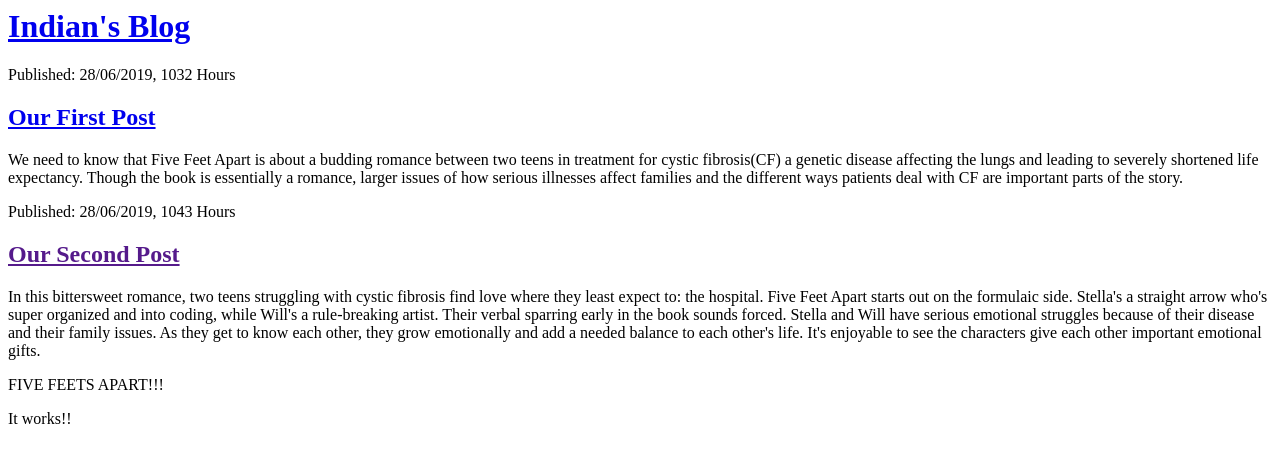
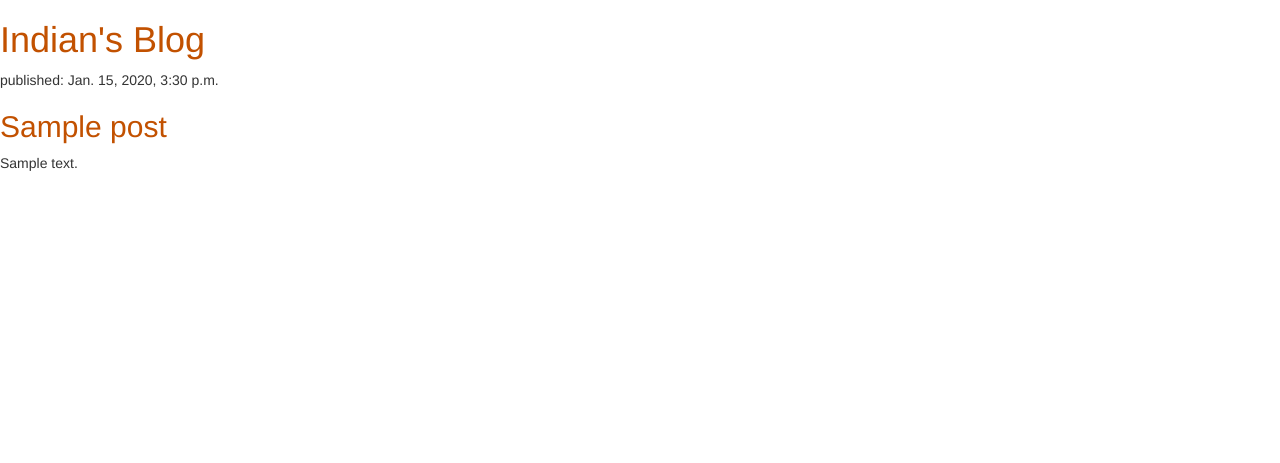
Before and after one commit to harshitam14/my-first-blog, a Django app: template blog/templates/blog/post_list.html in a window 1280 px wide. Shown: the top 463 px of the page. Run offline with Django 3.2, Linux system fonts and the light colour scheme; the template is opened without the code that fills it: values that come from a table or form of the project are taken from there, others are empty; tables that the repository leaves empty hold one stand-in row (values such as "Sample post"); parts of the project's set-up code (start-up, migrations or seed data) failed here and were passed over; some libraries are stand-ins or nearby versions.

Commit message:
Modified templates to display posts from database.

```diff
--- /dev/null
+++ b/blog/static/css/blog.css
@@ -0,0 +1,3 @@
+h1 a,h2 a{
+	color: #C25100;
+}
--- a/blog/templates/blog/post_list.html
+++ b/blog/templates/blog/post_list.html
@@ -1,28 +1,22 @@
+{% load static %}
 <html>
     <head>
-    	<title>Indian's Blog</title>
+        <title>Django Girls blog</title>
+        <link rel="stylesheet" href="//maxcdn.bootstrapcdn.com/bootstrap/3.2.0/css/bootstrap.min.css">
+        <link rel="stylesheet" href="//maxcdn.bootstrapcdn.com/bootstrap/3.2.0/css/bootstrap-theme.min.css">
+        <link rel="stylesheet" href="{% static 'css/blog.css' %}">
     </head>
     <body>
-    	<div>
-    		<h1><a href="/">Indian's Blog</a></h1>
-    	</div>
+        <div>
+            <h1><a href="/">Indian's Blog</a></h1>
+        </div>
 
-    	<div>
-    		<p>Published: 28/06/2019, 1032 Hours</p>
-    		<h2><a href="https://www.commonsensemedia.org/book-reviews/five-feet-apart">Our First Post</a></h2>
-    		<p>We need to know that Five Feet Apart is about a budding romance between two teens in treatment for cystic fibrosis(CF) a genetic disease affecting the lungs and leading to severely shortened life expectancy. Though the book is essentially a romance, larger issues of how serious illnesses affect families and the different ways patients deal with CF are important parts of the story.</p>
-    	</div>
-
-    	<div>
-    		<p>Published: 28/06/2019, 1043 Hours</p>
-    		<h2><a href="">Our Second Post</a></h2>
-    		<p>In this bittersweet romance, two teens struggling with cystic fibrosis find love where they least expect to: the hospital. Five Feet Apart starts out on the formulaic side. Stella's a straight arrow who's super organized and into coding, while Will's a rule-breaking artist. Their verbal sparring early in the book sounds forced. Stella and Will have serious emotional struggles because of their disease and their family issues. As they get to know each other, they grow emotionally and add a needed balance to each other's life. It's enjoyable to see the characters give each other important emotional gifts.</p>
-    	</div>
+        {% for post in posts %}
+            <div>
+                <p>published: {{ post.published_date }}</p>
+                <h2><a href="">{{ post.title }}</a></h2>
+                <p>{{ post.text|linebreaksbr }}</p>
+            </div>
+        {% endfor %}
     </body>
-
-
-<body>
-	<p>FIVE FEETS APART!!!</p>
-	<P>It works!!</P>
-</body>
 </html>
--- a/blog/views.py
+++ b/blog/views.py
@@ -1,5 +1,7 @@
 from django.shortcuts import render
+from django.utils import timezone
+from .models import Post
 
-# Create your views here.
 def post_list(request):
-	return render(request, 'blog/post_list.html',{})
+	posts=Post.objects.filter(published_date__lte=timezone.now()).order_by('published_date')
+    return render(request, 'blog/post_list.html', {'posts':posts})
```
